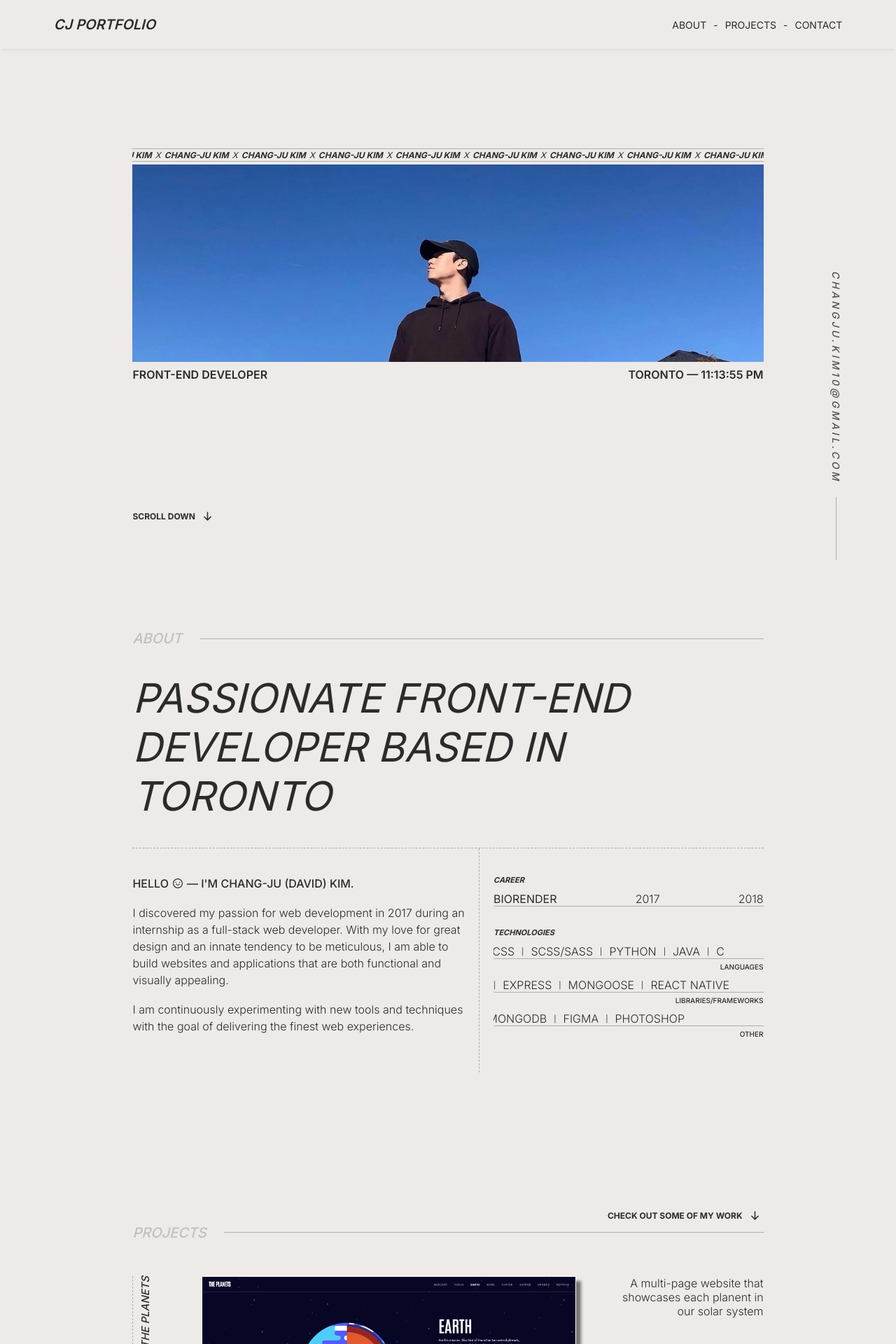
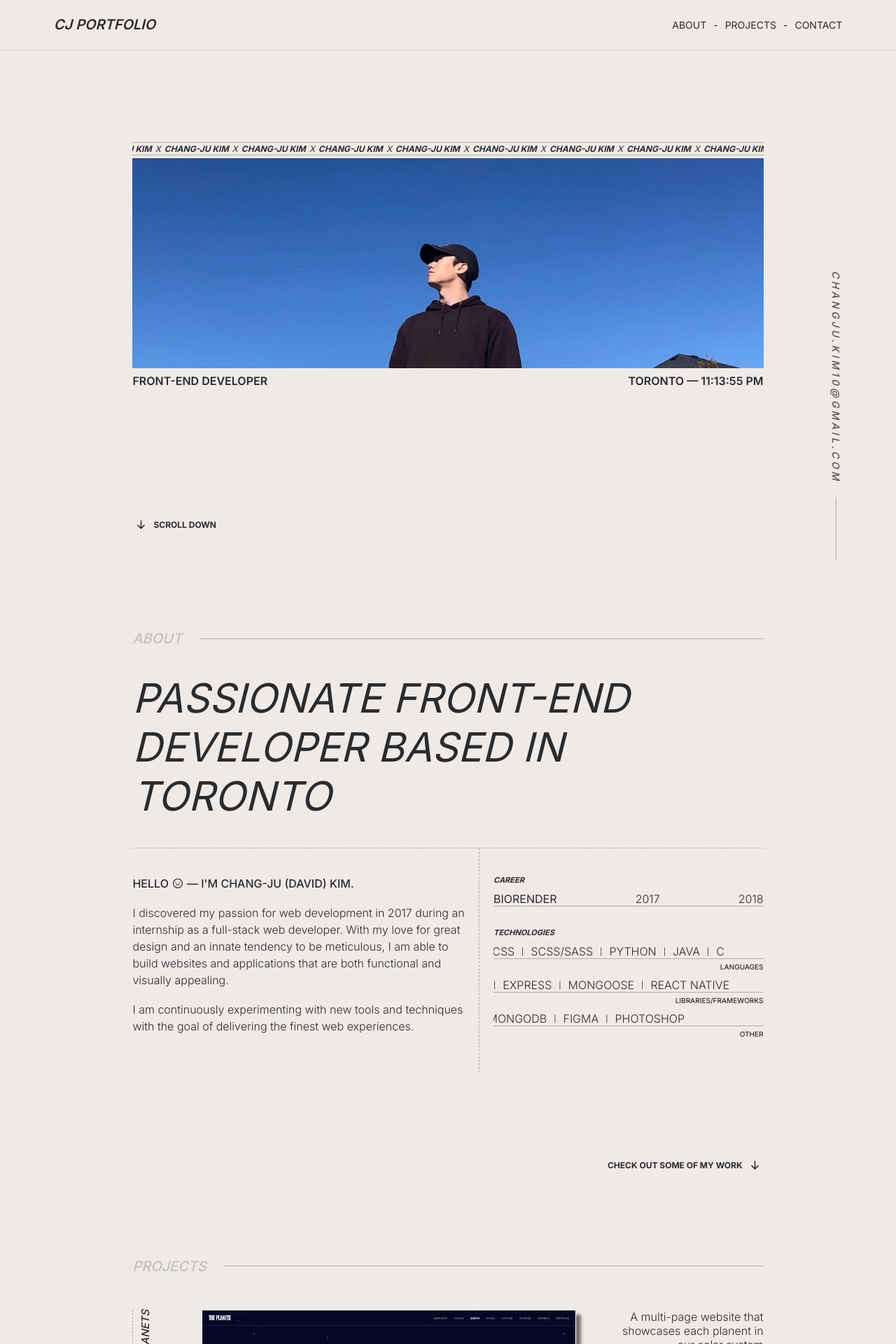
Before and after one commit to cjoak1028/portfolio-v1, a React (Create React App) app: page / in a window 1280 px wide. Shown: the top 1920 px of the page at 70% size. Built offline with nearby package versions, Linux system fonts and the light colour scheme.

Commit message:
Added new prompt and changed contact section

```diff
--- a/src/App.js
+++ b/src/App.js
@@ -29,7 +29,18 @@ function App() {
         >
           <Projects />
         </Section>
-        <Contact />
+        <div className={`${styles.prompt} ${styles["prompt--rev"]}`}>
+          <BsArrowDownShort className={styles["arrow-icon"]} />
+          <p>Get in touch </p>
+        </div>
+        <Section
+          name={"contact"}
+          title={"contact"}
+          rotate={false}
+          border={false}
+        >
+          <Contact />
+        </Section>
       </div>
       <Footer />
       <div className={styles["side-element"]}>
--- a/src/App.module.css
+++ b/src/App.module.css
@@ -36,7 +36,11 @@
     display: flex;
     align-items: center;
     justify-content: flex-end;
-    margin: auto;
+    margin: clamp(5rem, 10vw, 12rem) auto;
+}
+
+.prompt--rev {
+    justify-content: flex-start;
 }
 
 .prompt p {
--- a/src/components/About/About.module.css
+++ b/src/components/About/About.module.css
@@ -17,7 +17,7 @@
 }
 
 .about__me, .about__experience {
-    padding: clamp(2rem, 3vw, 4rem) 0;
+    padding-top: clamp(2rem, 3vw, 4rem);
 }
 
 .smiley-icon {
@@ -34,10 +34,6 @@
     font-weight: var(--fw-light);
     font-size: clamp(1.4rem, 1.8vw, 1.6rem);
 }
-
-/* .about__content {
-    margin-bottom: clamp(10rem, 15vw, 20rem);
-} */
 
 .about__me {
     border-bottom: 1px dashed var(--c-sub);
@@ -127,6 +123,7 @@
 
     .about__experience {
         padding-left: clamp(1rem, 2vw, 2rem);
+        padding-bottom: clamp(2rem, 3vw, 4rem);
         width: 45%;
     }
 }
--- a/src/components/Contact/Contact.js
+++ b/src/components/Contact/Contact.js
@@ -3,7 +3,7 @@ import styles from "./Contact.module.css";
 
 const Contact = () => {
   return (
-    <div className={`${styles.contact} padding-x`}>
+    <div className={`${styles.contact}`}>
       <div className={styles["contact__content"]}>
         <h3>HIRE ME!</h3>
         <p>
--- a/src/components/Contact/Contact.module.css
+++ b/src/components/Contact/Contact.module.css
@@ -1,11 +1,8 @@
 .contact {
     margin: auto;
     text-align: center;
-    background-color: #dadada;
-    margin-left: clamp(-10rem, -6vw, -2rem);
-    margin-right: clamp(-10rem, -6vw, -2rem);
-    padding-top: clamp(5rem, 20vw, 15rem);
-    padding-bottom: clamp(5rem, 20vw, 15rem);
+    padding-top: clamp(5rem, 10vw, 8rem);
+    padding-bottom: clamp(10rem, 20vw, 18rem);
 }
 
 .contact__content {
@@ -13,7 +10,6 @@
     flex-direction: column;
     align-items: center;
     margin: auto;
-    max-width: 100rem;
 }
 
 .contact__content h3 {
@@ -72,6 +68,6 @@
 
 @media only screen and (min-width: 43.75em) {
     .contact__content {
-        width: 80%;
+        /* width: 80%; */
     }
 }
--- a/src/components/Footer/Footer.module.css
+++ b/src/components/Footer/Footer.module.css
@@ -4,7 +4,7 @@
     flex-direction: column;
     align-items: center;
     justify-content: flex-end;
-    background-color: #dadada;
+    /* background-color: #dadada; */
 }
 
 .footer p {
--- a/src/components/Hero/Hero.js
+++ b/src/components/Hero/Hero.js
@@ -69,8 +69,8 @@ const Hero = () => {
           </div>
         </div>
         <div className={styles["scroll-prompt"]}>
+          <BsArrowDownShort className={styles["arrow-icon"]} />
           <p>Scroll Down</p>
-          <BsArrowDownShort className={styles["arrow-icon"]} />
         </div>
       </div>
     </div>
--- a/src/components/Hero/Hero.module.css
+++ b/src/components/Hero/Hero.module.css
@@ -58,7 +58,7 @@ p {
 }
 
 .hero-image {
-    height: clamp(15rem, 22vw, 30rem);
+    height: clamp(15rem, 25vw, 30rem);
     width: 100%;
     background-image: url('../../assets/hero-img.jpg');
     background-position: 50% 90%;
@@ -72,7 +72,6 @@ p {
     display: flex;
     flex-direction: column;
     width: 100%;
-    max-width: 70rem;
     overflow: hidden;
 }
 
@@ -103,17 +102,14 @@ p {
 .scroll-prompt {
     display: flex;
     align-items: center;
-    /* position: absolute;
-    bottom: clamp(3rem, 4vw, 5rem);
-    left: clamp(2rem, 6vw, 10rem); */
     position: absolute;
-    bottom: clamp(3rem, 4vw, 5rem);
+    bottom: clamp(3rem, 3vw, 4rem);
 }
 
 .scroll-prompt p {
     font-size: clamp(1rem, 1.1vw, 1.2rem);
     font-weight: var(--fw-bold);
-    margin-right: 0.5rem;
+    margin-left: 0.5rem;
 }
 
 .arrow-icon {
--- a/src/components/Layout/Section.module.css
+++ b/src/components/Layout/Section.module.css
@@ -2,7 +2,7 @@
     margin: auto;
     display: flex;
     flex-direction: column;
-    margin-bottom: clamp(10rem, 15vw, 20rem);
+    /* margin-bottom: clamp(10rem, 15vw, 20rem); */
 }
 
 .section__title {
```
